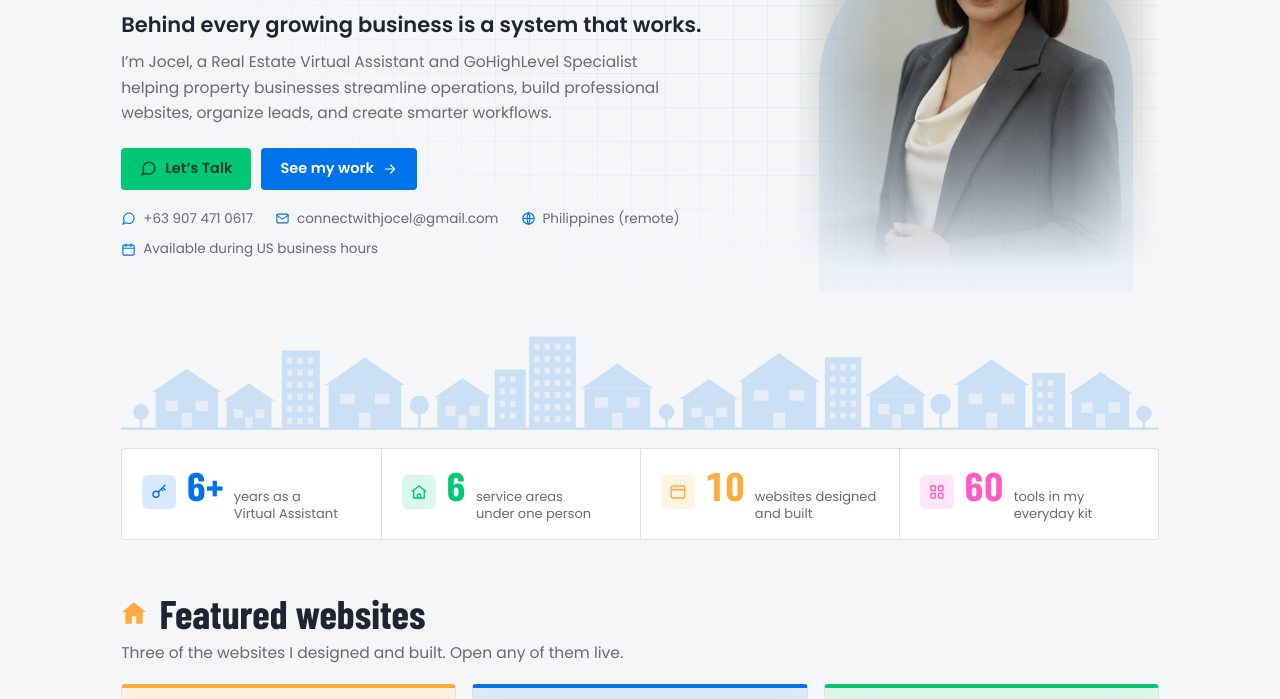
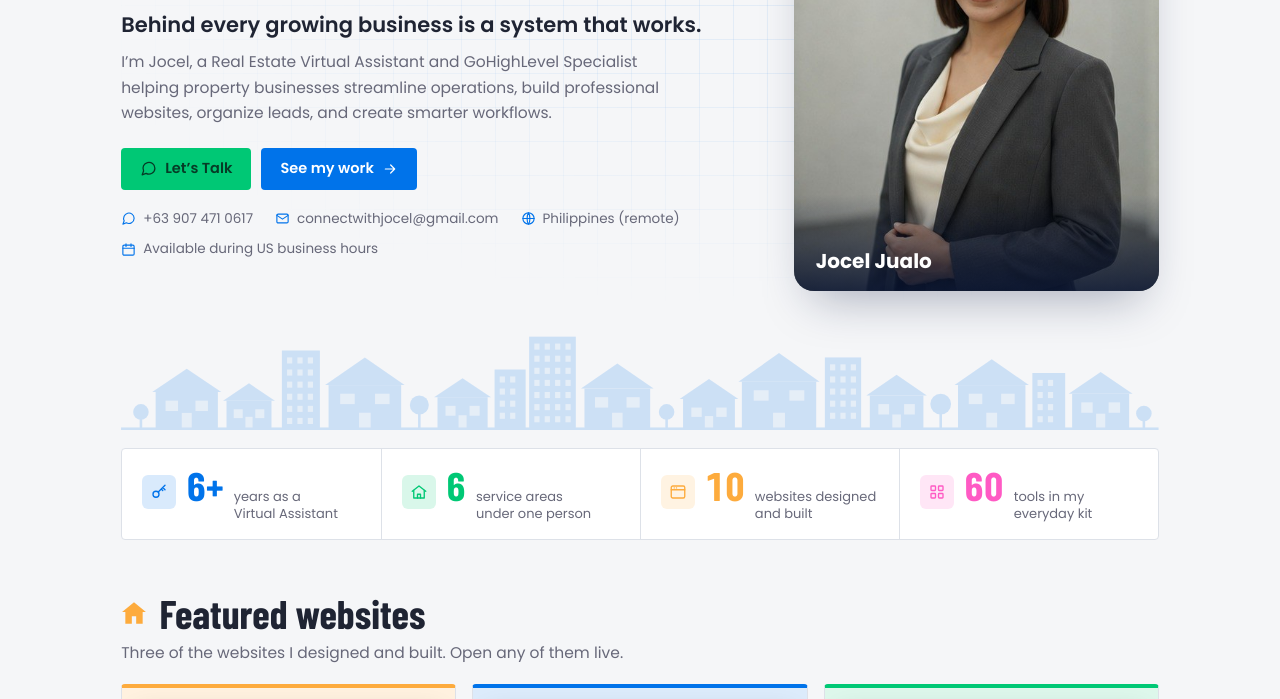
Before and after one commit to connectwithjocel-create/portfolio, a plain HTML site: page index.html in a window 1280 px wide. Shown: the part 307-1006 px from the top of the page. Drawn offline with nearby package versions, Linux system fonts and the light colour scheme.

Commit message:
Homepage portrait: clean card with name caption
Co-Authored-By: Claude Sonnet 5.5 <noreply@anthropic.com>
Claude-Session: https://claude.ai/code/session_01Qj2GrxmUcrCJY5ZAZJ1gYX

```diff
--- a/index.html
+++ b/index.html
@@ -728,15 +728,14 @@ dialog::backdrop{background:rgba(15,18,40,.6)}
 @media (max-width:760px){.faq{grid-template-columns:minmax(0,1fr)}}
 @media (max-width:600px){.about .sg{padding:0 9px;font-size:13px;gap:5px}.about .sg svg{display:none}}
 
-/* homepage portrait: photo fades into the page, no frame */
-.hero .arch{max-width:420px;margin-left:auto}
-.hero .arch::before{content:""!important;position:absolute;inset:auto;left:50%;bottom:0;width:86%;height:78%;transform:translateX(-50%);border:0;border-radius:50% 50% 0 0/42% 42% 0 0;background:linear-gradient(180deg,color-mix(in srgb,var(--blue) 22%,transparent),color-mix(in srgb,var(--blue) 3%,transparent));z-index:-1}
-.hero .arch::after{content:none!important}
-.hero .arch .ph-in{aspect-ratio:4/5;border:0;border-radius:0;box-shadow:none;background:none;overflow:visible}
+/* homepage portrait: clean card with caption */
+.hero .arch{max-width:380px;margin-left:auto;position:relative}
+.hero .arch::before,.hero .arch::after{content:none!important}
+.hero .arch .ph-in{aspect-ratio:4/5;border:0;border-radius:20px;overflow:hidden;position:relative;background:#cfd6e4;box-shadow:0 24px 48px -18px rgba(20,32,70,.35)}
 .hero .arch .ph-in2,.hero .arch img{width:100%;height:100%;display:block}
-.hero .arch img{object-fit:cover;object-position:50% 8%;transform:none;-webkit-mask-image:linear-gradient(180deg,transparent 0,#000 12%,#000 55%,transparent 95%),linear-gradient(90deg,transparent 0,#000 24%,#000 76%,transparent 100%);-webkit-mask-composite:source-in;mask-image:linear-gradient(180deg,transparent 0,#000 12%,#000 55%,transparent 95%),linear-gradient(90deg,transparent 0,#000 24%,#000 76%,transparent 100%);mask-composite:intersect}
-.hero .arch .yrs{left:auto;right:4%;bottom:7%;transform:none;border:1px solid var(--line)}
-@media (max-width:900px){.hero .arch{max-width:320px;margin:10px auto 0}.hero .arch .yrs{right:2%}}
+.hero .arch img{object-fit:cover;object-position:50% 10%;transform:none;-webkit-mask-image:none;mask-image:none}
+.hero .arch .ph-in::after{content:"Jocel Jualo";position:absolute;left:0;right:0;bottom:0;padding:54px 22px 18px;color:#fff;font:700 20px/1.2 var(--b);background:linear-gradient(180deg,transparent,rgba(10,22,52,.82));box-sizing:border-box}
+@media (max-width:900px){.hero .arch{max-width:300px;margin:10px auto 0}}
 .hero .arch .yrs{display:none}
 .subs{display:none!important}
 #brandF{display:none}
```
